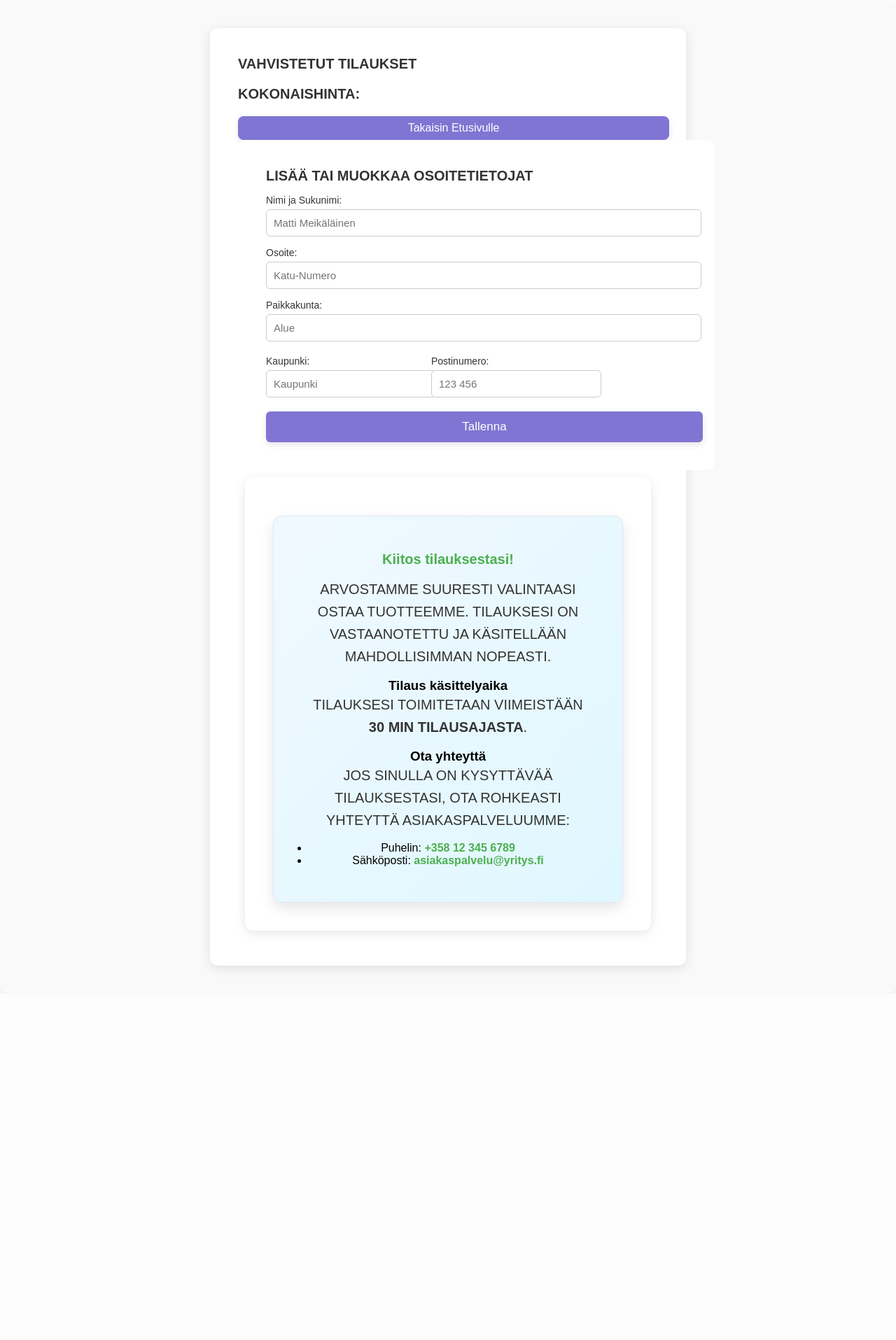
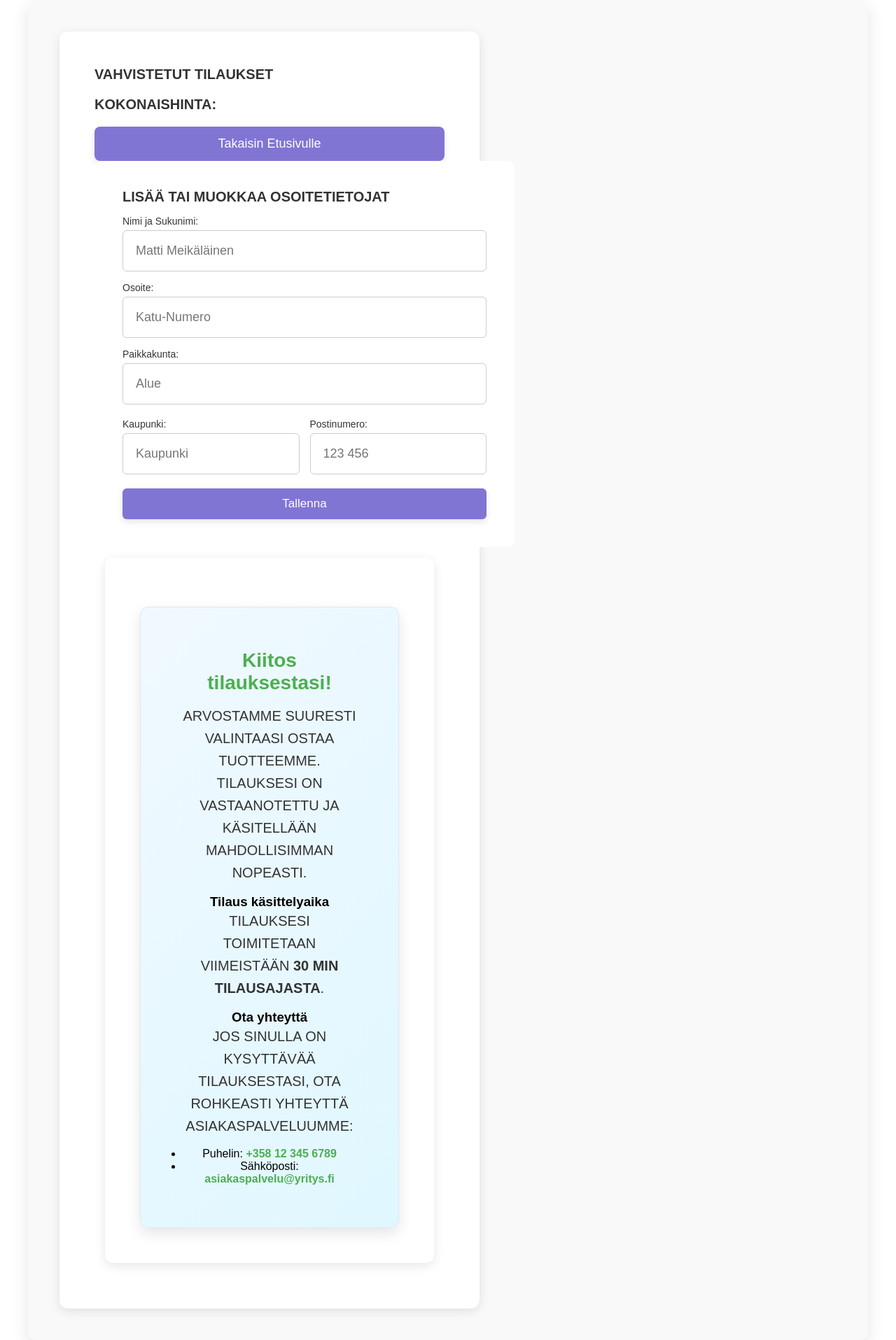
Before and after one commit to HenrietteLehtonen/Louna, a web app: file tilaustiedot.html in a window 1280 px wide. Shown: the whole page at 70% size. Before the commit the page ends 1386 px from the top, so only its background shows below. Run offline with its HTML, style and script files only (its server is not run), Linux system fonts and the light colour scheme.

Commit message:
Tehty responsiivisuusparannuksia ja CSS-muutoksia

```diff
--- a/styles/tilaustiedot.css
+++ b/styles/tilaustiedot.css
@@ -2,16 +2,17 @@
 * {
   margin: 0;
   padding: 0;
-  box-sizing: content-box;
+  box-sizing: border-box;
   font-family: "Poppins", sans-serif;
 }
 
 /* Säiliö ja rivit */
 .container {
+  flex-direction: row;
   display: flex;
   justify-content: space-between;
   gap: 20px;
-  padding: 20px;
+  padding: 30px;
   background-color: #f9f9f9; /* Vaalea taustaväri */
   border-radius: 12px; /* Pyöristetyt kulmat */
   box-shadow: 0 8px 25px rgba(0, 0, 0, 0.1); /* Korostettu varjo */
@@ -214,13 +215,18 @@
 
 .input-box input {
   width: 100%;
-  padding: 10px;
+  padding: 12px;
   border: 1px solid #ccc;
   border-radius: 6px;
-  font-size: 15px;
+  font-size: 14px;
   transition:
     border-color 0.3s ease,
     box-shadow 0.3s ease;
+}
+
+.btn {
+  font-size: 14px;
+  padding: 10px;
 }
 
 .input-box input:focus {
@@ -247,14 +253,12 @@
 }*/
 
 /* Media Queries */
-@media (min-width: 320px) {
+
+/* 1. Mobiililaitteet: max-width 600px */
+@media (max-width: 600px) {
   .container {
     flex-direction: column;
     padding: 10px;
-  }
-
-  .row {
-    flex-direction: column;
   }
 
   .column {
@@ -264,7 +268,6 @@
 
   .thank-you-message {
     padding: 20px;
-    margin-top: 10px;
     text-align: center;
   }
 
@@ -276,34 +279,24 @@
     font-size: 14px;
   }
 
-  #back-button {
+  #back-button,
+  .btn {
     font-size: 14px;
-    padding: 8px;
+    padding: 10px;
+  }
+
+  .input-box input {
+    font-size: 14px;
+    padding: 12px;
   }
 }
 
-@media (min-width: 480px) {
-  .container {
-    padding: 15px;
-  }
-
-  .column {
-    padding: 30px;
-  }
-
-  .thank-you-message {
-    padding: 25px;
-  }
-
-  #back-button {
-    font-size: 15px;
-  }
-}
-
-@media (min-width: 600px) {
+/* 2. Tabletti: max-width 1024px */
+@media (max-width: 1024px) {
   .container {
     flex-direction: row;
-    gap: 20px;
+    gap: 15px;
+    padding: 20px;
   }
 
   .column {
@@ -312,44 +305,79 @@
   }
 
   .thank-you-message {
-    margin-top: 15px;
     padding: 30px;
+    text-align: center;
   }
 
-  #back-button {
+  #back-button,
+  .btn {
     font-size: 16px;
+    padding: 12px;
+  }
+
+  .input-box input {
+    font-size: 15px;
+    padding: 14px;
   }
 }
 
-@media (min-width: 801px) {
+/* 3. Desktop: yli 1024px */
+@media (min-width: 1025px) {
   .container {
-    justify-content: center;
-    gap: 30px;
+    flex-direction: row;
+    justify-content: space-between;
+    padding: 30px;
+    gap: 20px;
   }
 
   .column {
+    padding: 40px;
     max-width: 600px;
-    padding: 40px;
-  }
-}
-
-@media (min-width: 1025px) {
-  .container {
-    padding: 30px;
+    margin: 15px;
   }
 
   .thank-you-message {
     padding: 50px;
   }
+
+  #back-button,
+  .btn {
+    font-size: 18px;
+    padding: 14px;
+  }
+
+  .input-box input {
+    font-size: 16px;
+    padding: 16px;
+  }
 }
 
-@media (min-width: 1281px) {
+/* 4. Isot näytöt: yli 1280px */
+@media (min-width: 1280px) {
   .container {
     max-width: 1200px;
     margin: 0 auto;
+    padding: 30px;
+    gap: 30px;
   }
 
   .column {
     padding: 50px;
+    max-width: 600px;
+  }
+
+  .thank-you-message {
+    margin-top: 20px;
+    padding: 60px;
+  }
+
+  .btn {
+    font-size: 20px;
+    padding: 16px;
+  }
+
+  .input-box input {
+    font-size: 18px;
+    padding: 18px;
   }
 }
--- a/tilaustiedot.html
+++ b/tilaustiedot.html
@@ -12,7 +12,7 @@
       <div class="row">
 
         <!--  Tilaukset ja osoite -->
-        <div class="column left-column" id="order-summary-container">
+        <div class="column" id="order-summary-container">
           <h1>Vahvistetut tilaukset</h1>
           <div id="order-summary">
             <ul id="order-items">
@@ -56,7 +56,7 @@
             </div>
 
         <!-- Kiitosviesti ja muut tiedot -->
-        <div class="column right-column">
+        <div class="column">
           <div class="thank-you-message">
             <h2>Kiitos tilauksestasi!</h2>
             <p>
```
